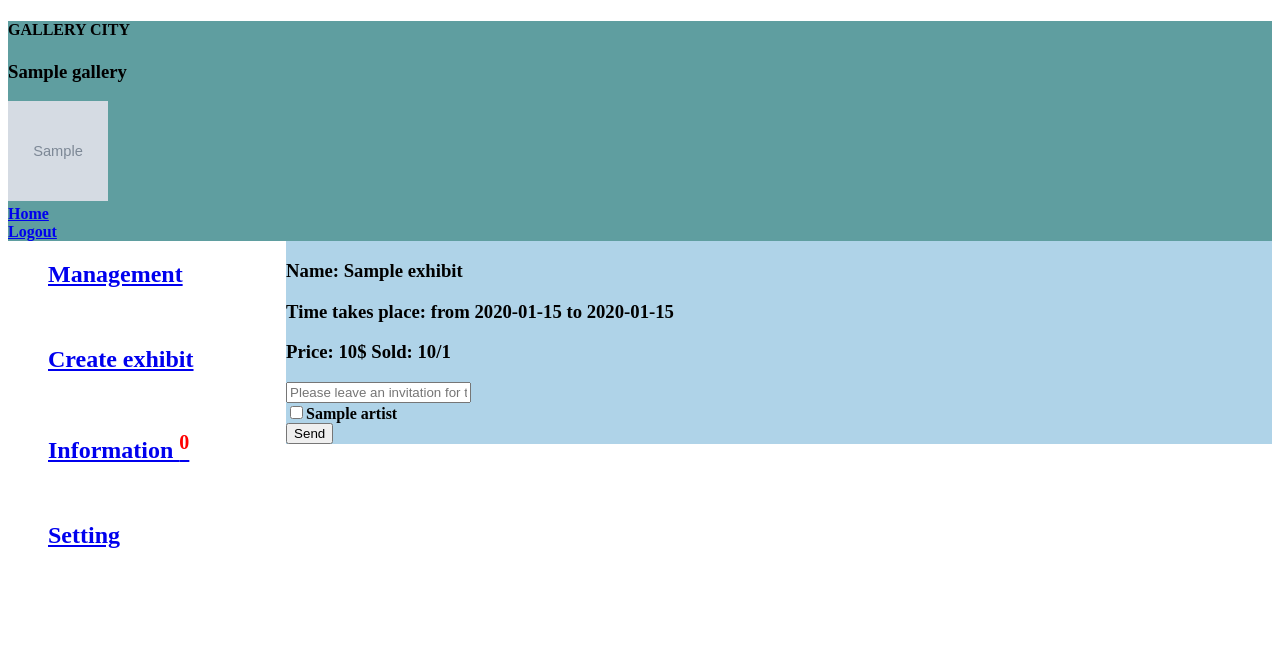
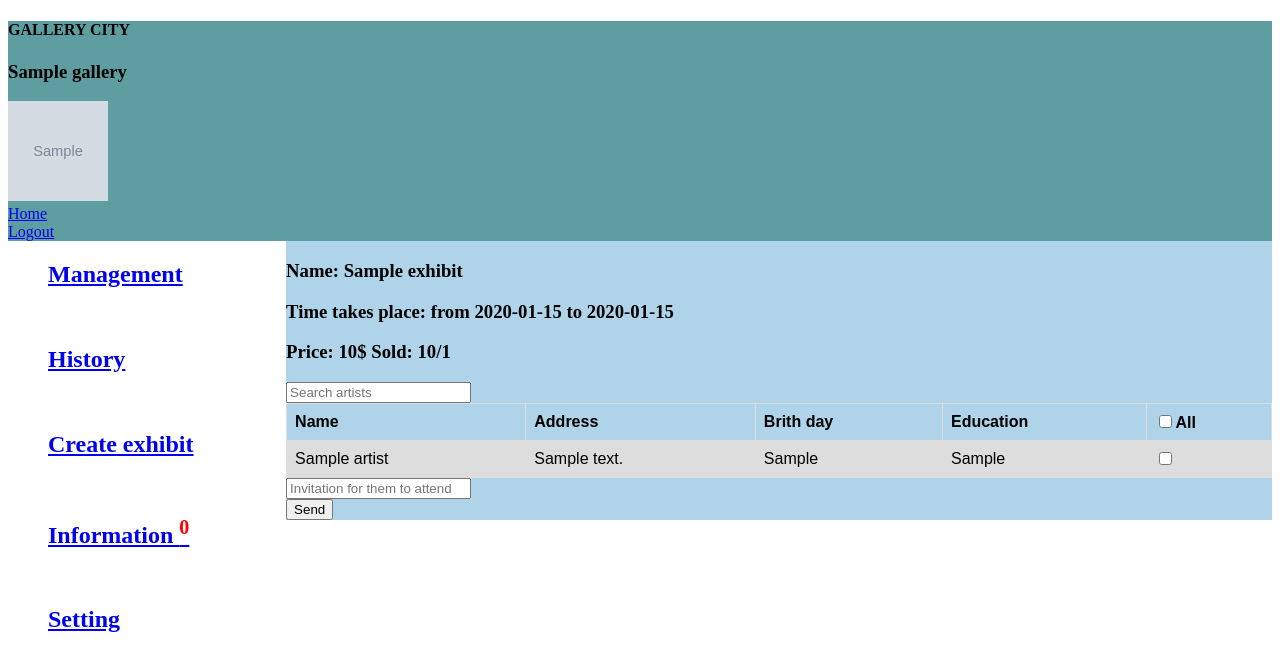
Before and after one commit to Hoaihx123/Gallery-city, a Django app: page /owner/add_artists/1 in a window 1280 px wide. Shown: the top 671 px of the page. Run offline with Django 5.2, Linux system fonts and the light colour scheme; a user stored in the database is signed in; tables that the repository leaves empty hold one stand-in row (values such as "Sample post"); grey boxes marked "Sample" are stand-in pictures; data that the repository does not hold is empty; some libraries are stand-ins or nearby versions.

Commit message:
update page manage for owner and artist

```diff
--- a/artist/templates/artist/base.html
+++ b/artist/templates/artist/base.html
@@ -5,7 +5,7 @@
     <title>Manager</title>
 </head>
 <body>
-    <div style="background-color: cadetblue;"><h4><b>GALLERY CITY<b/></h4>
+    <div style="background-color: cadetblue;"><h4><b>GALLERY CITY</b></h4>
     <h3>Profile artist: {{artist.name}}</h3>
     <h4>Address: {{artist.address}} </h4>
     <img src="{{artist.img.url}}" width="100" height="100"><br>
@@ -18,7 +18,7 @@
 				<ul style="text-align:left; font-size:25">
                 <a href="/artist"><h2>Management</h2></a><br>
                 <a href="/artist/work_manage"><h2>Manage work</h2></a><br>
-                <a href="/artist/add_work"><h2>Add work</h2></a><br>
+                <a href="/artist/add_work"><h2>Create work</h2></a><br>
                 <a href="/artist/info"><h2>Information <sup><b style="color: red;">{{num.0}}</b></sup></h2></a><br>
                 <a href="/artist/setting"><h2>Setting</h2></a><br>
 				</ul>
--- a/artist/views.py
+++ b/artist/views.py
@@ -133,7 +133,7 @@ def register(request, exhibit_id):
             context = {'artist': artist, 'works': works, 'num': num}
             return render(request, 'artist/register.html', context)
     except:
-        return redirect('../artist/setting')
+        return redirect('../setting')
 
 @user_passes_test(lambda u: u.is_artist == True)
 def info(request):
--- a/core/templates/core/layout.html
+++ b/core/templates/core/layout.html
@@ -70,7 +70,7 @@
                 <ul>
                     <li><a href="">Account</a></li>
                     <li><a href="">History</a></li>
-                    <li><a href="{% url "core:signin" %}">Log out</a></li>
+                    <li><a href="/logout">Log out</a></li>
                 </ul>
             </button>
         </div>
@@ -84,7 +84,7 @@
             </button>
         </a>
 
-        <a href="cart">
+        <a href="/cart">
             <button class="cart-btn">
                 <i class='bx bxs-cart'></i>
                 Cart
@@ -114,7 +114,7 @@
         {% endif %}
         {% endblock %}
 
-        <a href="{% url 'core:signin' %}">
+        <a href="/logout">
             <button class="log-out-btn">
                 <i class='bx bxs-log-out'></i>
                 Log Out
--- a/owner/templates/owner/add_artists.html
+++ b/owner/templates/owner/add_artists.html
@@ -4,19 +4,50 @@
 <h3>Time takes place: from {{exhibit.start_time}} to {{exhibit.end_time}}</h3>
 <h3>Price: {{exhibit.price}}$     Sold: {{exhibit.quantity_sold}}/{{exhibit.num_of_tickets}} </h3>
 <div id="result">
+    <form>
+        <input type="text" id="search-item" placeholder="Search artists" onkeyup="search()">
+    </form>
+    <script>
+        const search = () => {
+              const searchbox = document.getElementById("search-item").value.toUpperCase()
+              const artists = document.querySelectorAll(".artist")
+              for (var i=0; i<artists.length; i++){
+                let match = artists[i].getElementsByTagName('td')[0];
+                if (match){
+                    let textvalue = match.textContent
+                    if (textvalue.toUpperCase().indexOf(searchbox)>-1){
+                        artists[i].style.display = "";
+                    } else {
+                        artists[i].style.display = "none";
+                    }
+                }
+              }
+        }
+    </script>
     <form action="" method="POST">
         {% csrf_token %}
-        <input type="text" name='content' placeholder="Please leave an invitation for them to attend"><br>
-        {% for artist in artists %}
-        <input type="checkbox" name="artist" value="{{artist.user_id}}">{{artist.name}}<br/>
-        {% endfor %}
-        <button type="submit">Send</button>
-    </form>
+        <table>
+              <tr>
+                <th>Name</th>
+                <th>Address</th>
+                <th>Brith day</th>
+                <th>Education</th>
+                <th><input type="checkbox" name="artist" value="{{artist.user_id}}">All</th>
+              </tr>
+              {% for artist in artists %}
+              <tr class="artist">
+                    <td>{{artist.name}}</td>
+                    <td>{{artist.address}}</td>
+                    <td>{{artist.birthday}}</td>
+                    <td>{{artist.education}}</td>
+                    <td><input type="checkbox" name="artist" value="{{artist.user_id}}"></td>
+              </tr>
+              {% endfor %}
+            </table>
+            <input type="text" name='content' placeholder="Invitation for them to attend"><br>
+            <button type="submit">Send</button>
+     </form>
 
 </select>
 </div>
-<!-- JavaScript -->
-<script src="https://code.jquery.com/jquery-1.12.4.js"></script>
-<script src="https://code.jquery.com/ui/1.12.1/jquery-ui.js"></script>
-
 {% endblock %}
--- a/owner/templates/owner/base.html
+++ b/owner/templates/owner/base.html
@@ -4,20 +4,38 @@
     <meta charset="UTF-8">
     <title>Manager</title>
     <link rel="stylesheet" href="//code.jquery.com/ui/1.12.1/themes/base/jquery-ui.css">
+    <style>
+        table {
+          font-family: arial, sans-serif;
+          border-collapse: collapse;
+          width: 100%;
+        }
+
+        td, th {
+          border: 1px solid #dddddd;
+          text-align: left;
+          padding: 8px;
+        }
+
+        tr:nth-child(even) {
+          background-color: #dddddd;
+        }
+</style>
 </head>
 <body>
-    <div style="background-color: cadetblue;"><h4><b>GALLERY CITY<b/></h4>
+    <div style="background-color: cadetblue;"><h4><b>GALLERY CITY</b></h4>
     <h3>{{glr.name}}</h3>
     <img src="{{owner_img.url}}" width="100" height="100"><br>
-    <a href="../">Home</a><br>
-    <a href="../logout">Logout</a>
-
-
+    <a href="/">Home</a><br>
+    <a href="/logout">Logout</a>
     </div>
         <div>
 			<div style="width: 22%; height: 750;float: left;text-align: center;padding-top: 6;">
 				<ul style="text-align:left; font-size:25">
                 <a href="/owner"><h2>Management</h2></a><br>
+                <!-- Management quản lý các triển lãm sắp hoặc đang diễn ra-->
+                <a href="/owner/history"><h2>History</h2></a><br>
+                <!-- History xem lịch sử các triển lãm đã diễn ra-->
                 <a href="/owner/create_exhibit"><h2>Create exhibit</h2></a><br>
                 <a href="/owner/info"><h2>Information <sup><b style="color: red;">{{num.0}}</b></sup></h2></a> <br>
                 <a href="/owner/gallery"><h2>Setting</h2></a><br>
--- a/owner/urls.py
+++ b/owner/urls.py
@@ -8,5 +8,7 @@ urlpatterns = [
     path('gallery', views.gallery, name='gallery'),
     path('create_exhibit', views.create_exhibit, name='create_exhibit'),
     path('add_artists/<str:exhibit_id>', views.add_artists, name='add_artists'),
-    path('info', views.info, name='info')
+    path('info', views.info, name='info'),
+    path('history', views.history, name='history'),
+
 ]
--- a/owner/views.py
+++ b/owner/views.py
@@ -16,15 +16,16 @@ def manage(request):
         owner = Owner.objects.get(user=request.user)
         try:
             if request.method == 'POST':
-                id = request.POST['exhibit_id']
+                exhibit_id = request.POST['exhibit_id']
                 cur = connection.cursor()
-                cur.execute(f"DELETE FROM core_exhibit WHERE id={id}")
+                cur.execute(f"DELETE FROM core_exhibit WHERE id={exhibit_id}")
                 return redirect('../owner')
             else:
+                cur = connection.cursor()
                 glr = Gallery.objects.get(owner=owner)
-                exhibits = Exhibit.objects.filter(gallery=glr)
+                exhibits = Exhibit.objects.raw(f"select * from core_exhibit where gallery_id={glr.owner_id} "
+                                               "and end_time>to_char(now(), 'YYYY-MM-DD')")
                 exhibits = reversed(exhibits)
-                cur = connection.cursor()
                 cur.execute(f"Select count(*) from core_notification WHERE user_id={owner.user_id} and is_seen=False")
                 num = cur.fetchone()
                 context = {'glr': glr, 'exhibits': exhibits,
@@ -54,7 +55,7 @@ def create_exhibit(request):
                                                      end_time=end_time, type=type, num_of_tickets=num_of_tickets, price=price, img=img)
                 new_exhibit.save()
 
-                return redirect('../owner')
+                return redirect(f'../owner/add_artists/{new_exhibit.id}')
             else:
                 cur = connection.cursor()
                 cur.execute(f"Select count(*) from core_notification WHERE user_id={owner.user_id} and is_seen=False")
@@ -77,12 +78,19 @@ def setting(request):
             owner.name = name
             owner.address = address
             owner.numphone = numphone
+            if request.FILES.get('img') != None:
+                img = request.FILES.get('img')
+                owner.img = img
             owner.save()
             return redirect('/owner')
         except Owner.DoesNotExist:
-            img = request.FILES.get('img')
-            owner = Owner.objects.create(
-                user=request.user, name=name, address=address, numphone=numphone, img=img)
+            if request.FILES.get('img')!=None:
+                img = request.FILES.get('img')!=None
+                owner = Owner.objects.create(
+                    user=request.user, name=name, address=address, numphone=numphone, img=img)
+            else:
+                owner = Owner.objects.create(
+                    user=request.user, name=name, address=address, numphone=numphone)
             owner.save()
             return redirect('/owner/gallery')
     else:
@@ -136,31 +144,31 @@ def gallery(request):
 def add_artists(request, exhibit_id):
     try:
         owner = Owner.objects.get(user=request.user)
+        gallery = Gallery.objects.get(owner=owner)
+        exhibit = Exhibit.objects.get(id=exhibit_id, gallery=gallery)
         try:
             if request.method == 'POST':
                 content = request.POST['content']
                 try:
                     id_artists = request.POST.getlist('artist')
-                    exhibit = Exhibit.objects.get(id=exhibit_id)
                     for id_artist in id_artists:
-                        new_nf = Notification.objects.create(user_id=id_artist, content=content, is_invitation=True, exhibit=exhibit)
+                        new_nf = Notification.objects.create(user_id=id_artist, content=content, is_invitation=True,
+                                                             exhibit=exhibit)
                         new_nf.save()
                     return redirect('../')
                 except:
                     return redirect('../')
             else:
-                glr = Gallery.objects.get(owner=owner)
-                exhibit = Exhibit.objects.get(id=exhibit_id)
                 artists = Artist.objects.all()
                 cur = connection.cursor()
                 cur.execute(f"Select count(*) from core_notification WHERE user_id={owner.user_id} and is_seen=False")
                 num = cur.fetchone()
-                context = {'owner_img': owner.img, 'glr': glr, 'exhibit': exhibit, 'artists': artists, 'num': num}
+                context = {'owner_img': owner.img, 'glr': gallery, 'exhibit': exhibit, 'artists': artists, 'num': num}
                 return render(request, 'owner/add_artists.html', context)
         except Gallery.DoesNotExist:
             return redirect('owner/gallery')
-    except Owner.DoesNotExist:
-        return redirect('owner/setting')
+    except :
+        return redirect('/owner/')
 
 def info(request):
     try:
@@ -177,3 +185,45 @@ def info(request):
             return redirect('../owner/gallery')
     except Owner.DoesNotExist:
         return redirect('../owner/setting')
+
+def history(request):
+    try:
+        owner = Owner.objects.get(user=request.user)
+        try:
+            if request.method == 'POST':
+                exhibit_id = request.POST['exhibit_id']
+                cur = connection.cursor()
+                cur.execute(f"DELETE FROM core_exhibit WHERE id={exhibit_id}")
+                return redirect('../owner')
+            else:
+                glr = Gallery.objects.get(owner=owner)
+                cur = connection.cursor()
+                cur.execute(f"Select count(*) from core_notification WHERE user_id={owner.user_id} and is_seen=False")
+                num = cur.fetchone()
+                cur.execute(f"select * from core_exhibit where gallery_id={glr.owner_id} "
+                            "and end_time<to_char(now(), 'YYYY-MM-DD') order by end_time DESC")
+                exhibits = cur.fetchall()
+                context = {'owner_img': owner.img, 'num': num, 'glr': glr, 'exhibits': exhibits}
+                return render(request, 'owner/history.html', context)
+        except Gallery.DoesNotExist:
+            return redirect('../owner/gallery')
+    except Owner.DoesNotExist:
+        return redirect('../owner/setting')
+#
+# def history_search(request):
+#     try:
+#         owner = Owner.objects.get(user=request.user)
+#         glr = Gallery.objects.get(owner=owner)
+#         cur = connection.cursor()
+#         cur.execute(f"Select count(*) from core_notification WHERE user_id={owner.user_id} and is_seen=False")
+#         num = cur.fetchone()
+#         q = request.GET.get('q')
+#         q = '%'+q+'%'
+#         sql = "select * from core_exhibit where gallery_id="+str(glr.owner_id)
+#         sql = sql + " and end_time<to_char(now(), 'YYYY-MM-DD') AND lower(name) like %(name)s order by end_time DESC"
+#         cur.execute(sql, {'name': q})
+#         exhibits = cur.fetchall()
+#         context = {'owner_img': owner.img, 'num': num, 'glr': glr, 'exhibits': exhibits}
+#         return render(request, 'owner/history.html', context)
+#     except:
+#         return redirect('../owner/gallery')
```
Also changed, not shown: owner/templates/owner/history.html (added, +89 -0 lines), owner/templates/owner/setting.html (+5 -4 lines).
